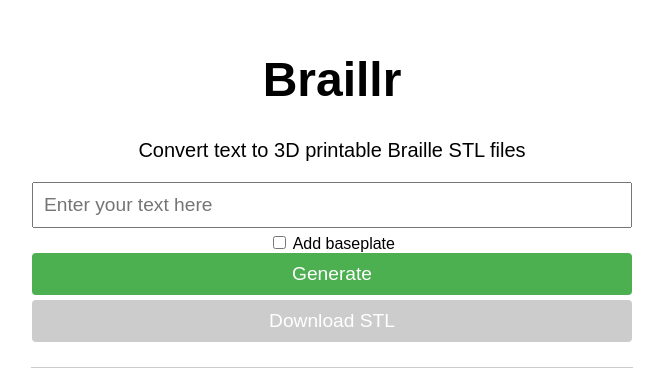
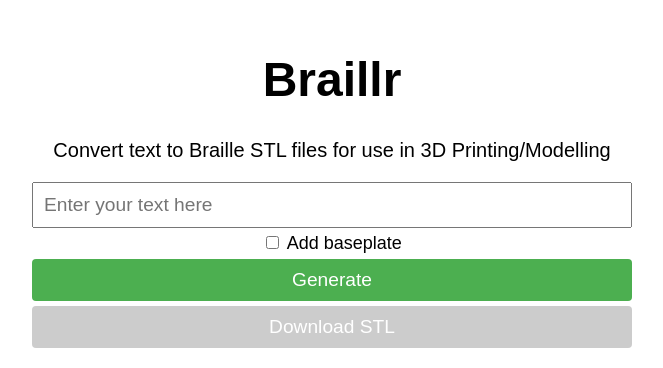
Before and after one commit to trhamb/braillr, a Flask app: page / in a window 1280 px wide. Shown: the top 368 px of the page, without its empty margins (308-971 px from the left). Run offline with Flask 3, Linux system fonts and the light colour scheme.

Commit message:
Styling changes

```diff
--- a/templates/index.html
+++ b/templates/index.html
@@ -58,12 +58,25 @@
             #downloadBtn {
                 display: block;
             }
+            button.processing {
+                background-color: #8ed891; /* lighter shade of green */
+                cursor: wait;
+            }
+            .checkbox-wrapper label {
+                font-size: 18px;
+            }
+            #generate-btn {
+                margin-top: 5px;
+            }
         </style>
     </head>
     <body>
         <div class="container">
             <h1>Braillr</h1>
-            <p>Convert text to 3D printable Braille STL files</p>
+            <p>
+                Convert text to Braille STL files for use in 3D
+                Printing/Modelling
+            </p>
             <div class="controls">
                 <input
                     type="text"
@@ -78,7 +91,9 @@
                     />
                     <label for="baseplateOption">Add baseplate</label>
                 </div>
-                <button onclick="generateSTL()">Generate</button>
+                <button id="generate-btn" onclick="generateSTL()">
+                    Generate
+                </button>
                 <button id="downloadBtn" onclick="downloadSTL()" disabled>
                     Download STL
                 </button>
@@ -132,6 +147,13 @@
             }
 
             function generateSTL() {
+                const generateButton = document.querySelector(
+                    'button[onclick="generateSTL()"]'
+                );
+                generateButton.classList.add("processing");
+                generateButton.textContent = "Processing...";
+                generateButton.disabled = true;
+
                 const text = document.getElementById("textInput").value;
                 const baseplate =
                     document.getElementById("baseplateOption").checked;
@@ -148,6 +170,17 @@
                         currentSTL = data.stl_path;
                         loadSTL(currentSTL);
                         document.getElementById("downloadBtn").disabled = false;
+                        // Reset the generate button
+                        generateButton.classList.remove("processing");
+                        generateButton.textContent = "Generate";
+                        generateButton.disabled = false;
+                    })
+                    .catch((error) => {
+                        // Reset the generate button on error too
+                        generateButton.classList.remove("processing");
+                        generateButton.textContent = "Generate";
+                        generateButton.disabled = false;
+                        console.error("Error:", error);
                     });
             }
 
```
Also changed, not shown: outputs/chris.png (added), outputs/sonia.png (added), 2 other files.
